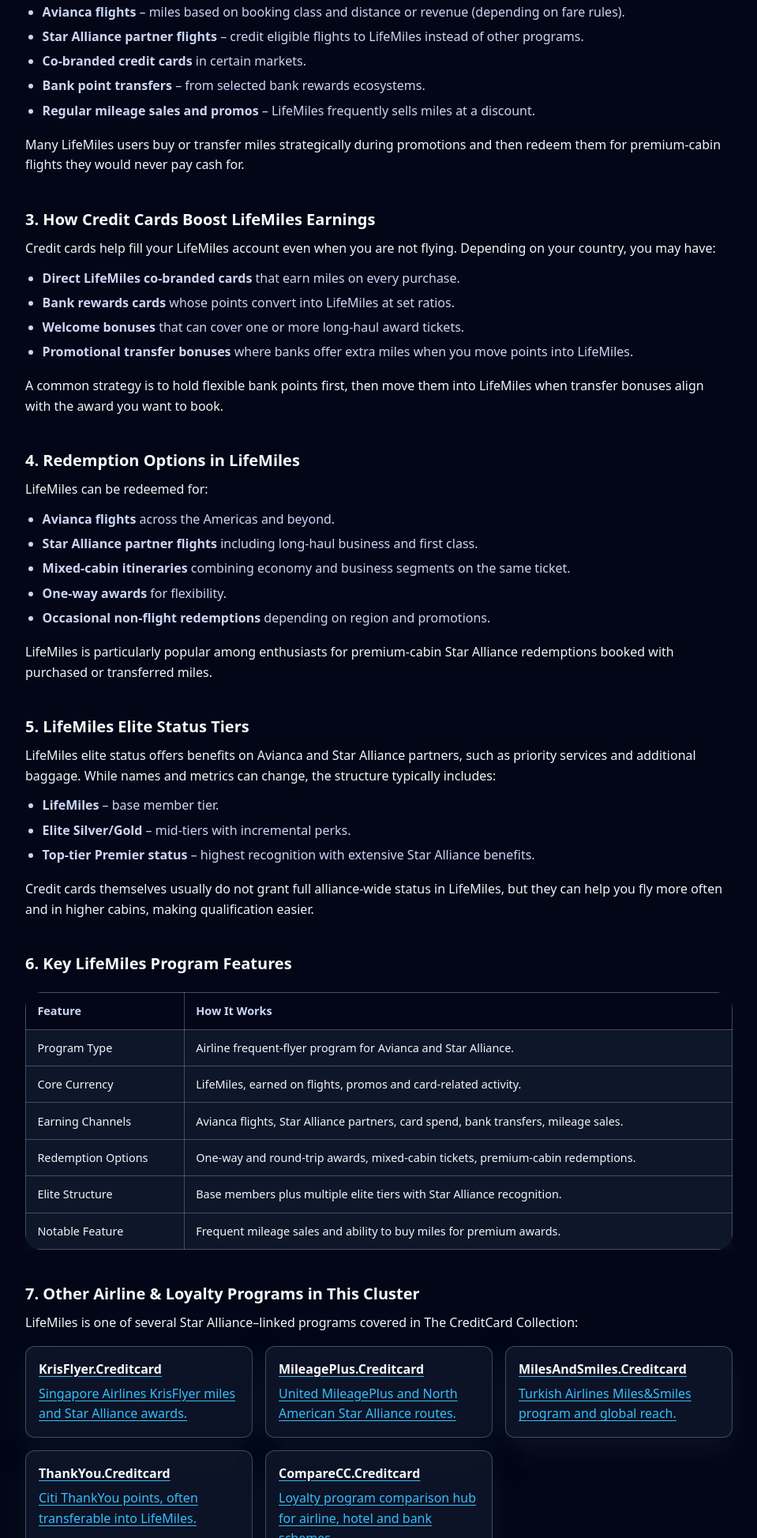
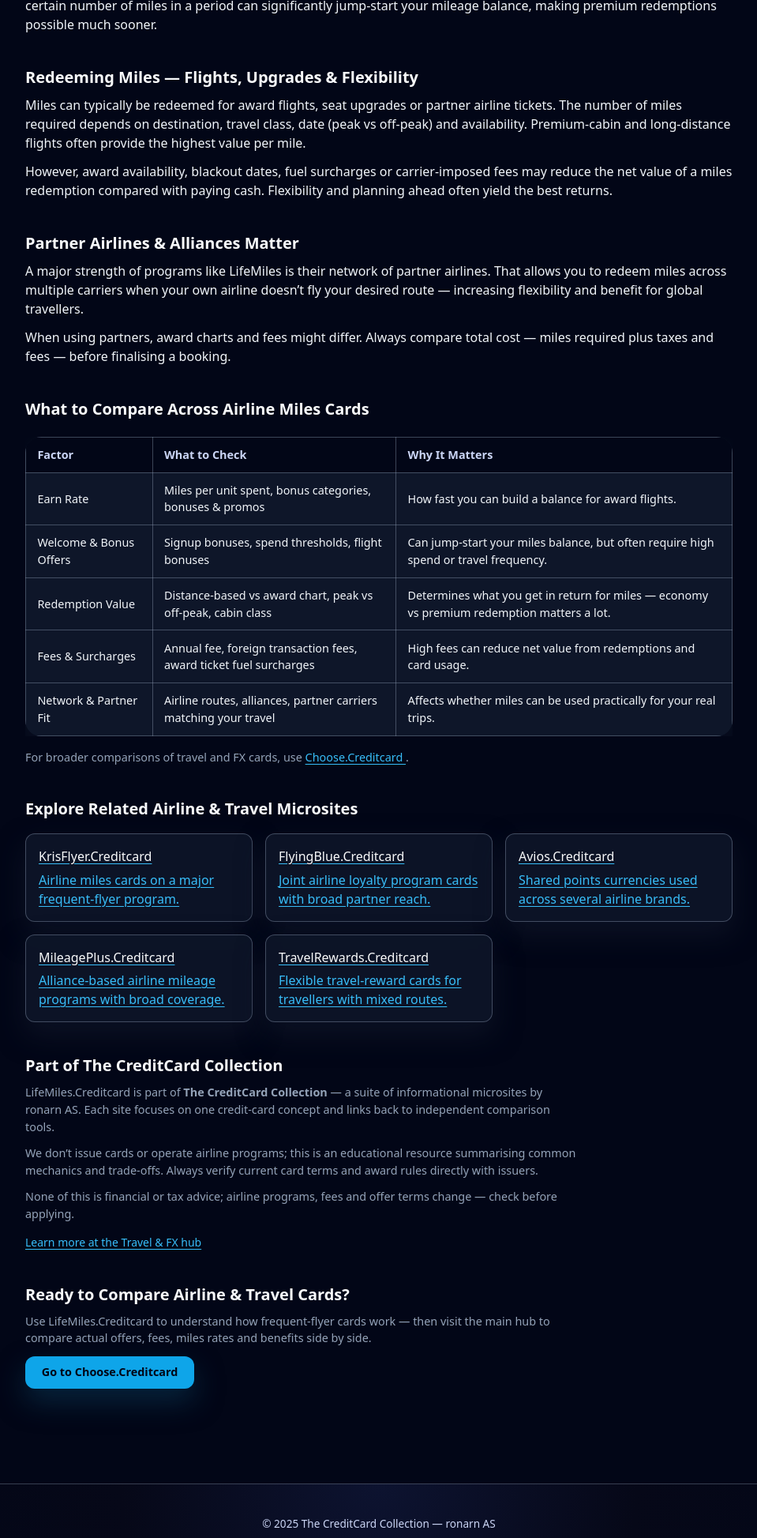
Before and after one commit to ChooseCreditCard/lifemiles.creditcard, a plain HTML site: page index.html in a window 1280 px wide. Shown: the part 853-2800 px from the top of the page at 79% size, without its empty margins (160-1119 px from the left). Drawn offline with nearby package versions, Linux system fonts and the light colour scheme.

Commit message:
Update index.html

```diff
--- a/index.html
+++ b/index.html
@@ -1,310 +1,228 @@
 <!DOCTYPE html>
 <html lang="en">
 <head>
-  <meta charset="UTF-8"/>
-  <meta name="viewport" content="width=device-width,initial-scale=1"/>
+  <meta charset="UTF-8" />
+  <meta name="viewport" content="width=device-width, initial-scale=1" />
 
-  <title>LifeMiles.Creditcard – LifeMiles Rewards & Credit Cards</title>
-  <meta name="description"
-        content="Neutral guide to Avianca LifeMiles: how miles are earned, redemptions, elite tiers and how credit cards and transfers help you earn more LifeMiles."/>
-  <meta name="robots" content="index,follow"/>
-  <link rel="canonical" href="https://lifemiles.creditcard/"/>
+  <title>LifeMiles.Creditcard – Airline Miles & Loyalty Cards Explained</title>
+  <meta name="description" content="How LifeMiles-style airline credit cards work: earning miles on spending and flights, partner airlines, redemptions, fees and what to evaluate before choosing a miles card." />
+  <meta name="robots" content="index,follow" />
+  <link rel="canonical" href="https://lifemiles.creditcard/" />
 
   <!-- Open Graph -->
-  <meta property="og:title" content="LifeMiles.Creditcard – LifeMiles Rewards & Credit Cards"/>
-  <meta property="og:description"
-        content="Understand Avianca LifeMiles: earning miles, mixed-cabin Star Alliance awards, promos and how credit cards and bank points accelerate your LifeMiles balance."/>
-  <meta property="og:type" content="website"/>
-  <meta property="og:url" content="https://lifemiles.creditcard/"/>
-  <meta property="og:image"
-        content="https://choose.creditcard/preview.png?utm_source=lifemiles.creditcard&utm_medium=referral&utm_campaign=og_image"/>
+  <meta property="og:title" content="LifeMiles.Creditcard – Airline Miles Cards & Programs Explained" />
+  <meta property="og:description" content="Independent overview of airline mileage credit cards using frequent-flyer miles — how you earn miles, redeem for flights or upgrades, partner networks, and value considerations." />
+  <meta property="og:type" content="website" />
+  <meta property="og:url" content="https://lifemiles.creditcard/" />
+  <meta property="og:image" content="https://choose.creditcard/preview.png?utm_source=lifemiles.creditcard&utm_medium=referral&utm_campaign=og_image" />
 
   <!-- Twitter -->
-  <meta name="twitter:card" content="summary_large_image"/>
-  <meta name="twitter:title" content="LifeMiles.Creditcard – LifeMiles Rewards & Credit Cards"/>
-  <meta name="twitter:description"
-        content="How Avianca LifeMiles work: earning, promos, redemptions and how credit cards and transfers can help you earn more miles."/>
-  <meta name="twitter:image"
-        content="https://choose.creditcard/preview.png?utm_source=lifemiles.creditcard&utm_medium=referral&utm_campaign=twitter_image"/>
+  <meta name="twitter:card" content="summary_large_image" />
+  <meta name="twitter:title" content="LifeMiles.Creditcard – Airline Loyalty & Miles Cards" />
+  <meta name="twitter:description" content="See how LifeMiles-style airline credit cards turn spending into miles, how award redemptions work, and when a frequent-flyer card is worth it." />
+  <meta name="twitter:image" content="https://choose.creditcard/preview.png?utm_source=lifemiles.creditcard&utm_medium=referral&utm_campaign=twitter_image" />
 
   <!-- GA4 -->
   <script async src="https://www.googletagmanager.com/gtag/js?id=G-64FE63JQ3H"></script>
   <script>
     window.dataLayer = window.dataLayer || [];
-    function gtag(){ dataLayer.push(arguments); }
-    gtag("js", new Date());
-    gtag("config", "G-64FE63JQ3H");
+    function gtag(){dataLayer.push(arguments);}
+    gtag('js', new Date());
+    gtag('config', 'G-64FE63JQ3H');
   </script>
 
-  <link rel="stylesheet" href="./styles.css"/>
+  <!-- Tailwind for styling -->
+  <script src="https://cdn.tailwindcss.com"></script>
+  <link rel="stylesheet" href="./styles.css" />
 </head>
-
 <body class="bg-slate-950 text-slate-100">
-
   <header class="site-header">
     <div class="nav-inner max-w-6xl">
-    <a class="brand"
-       href="https://choose.creditcard/?utm_source=lifemiles.creditcard&utm_medium=referral&utm_campaign=header_brand"
-       style="color:inherit;text-decoration:none;">
+      <div class="brand">
         <div class="cc-logo">CC</div>
         <div class="brand-text">
           <div class="brand-title">LifeMiles.Creditcard</div>
-        <div class="brand-subtitle">Avianca LifeMiles Program &amp; Cards</div>
+          <div class="brand-subtitle">Frequent-Flyer Miles & Credit Cards</div>
         </div>
-    </a>
-
-    <nav class="nav-links">
+      </div>
+      <nav class="nav-links" aria-label="Page navigation">
         <a href="#overview">Overview</a>
-      <a href="#earning">Earning</a>
-      <a href="#redeem">Redemptions</a>
-      <a href="#cards">Credit Cards</a>
+        <a href="#earning">How You Earn Miles</a>
+        <a href="#redeem">Redeeming Miles</a>
       </nav>
     </div>
   </header>
 
   <main class="cc-page">
-
     <!-- Breadcrumb -->
     <div class="cc-breadcrumb">
       <a href="https://choose.creditcard/?utm_source=lifemiles.creditcard&utm_medium=referral&utm_campaign=breadcrumb">Home</a>
-    &nbsp;›&nbsp;LifeMiles
+      &nbsp;›&nbsp;
+      LifeMiles.Creditcard
     </div>
 
     <!-- Hero -->
     <section class="hero">
-    <h1>Avianca LifeMiles: Star Alliance Awards &amp; Credit Cards</h1>
+      <div class="hero-content">
+        <h1>How LifeMiles-Style Airline Credit Cards Work</h1>
         <p class="hero-lead">
-      LifeMiles is the frequent-flyer program of Avianca and a popular way to book Star Alliance flights.
-      This guide explains how LifeMiles are earned, how redemptions and promos work, what elite tiers look like,
-      and how credit cards and bank transfers can rapidly grow your balance.
+          Frequent-flyer cards that earn miles like LifeMiles turn everyday spend and flights into travel currency. This page explains the earning mechanics, redemption options, partner networks and trade-offs you should know before applying.
         </p>
-    <a class="cta"
-       href="https://choose.creditcard/?utm_source=lifemiles.creditcard&utm_medium=referral&utm_campaign=hero_cta">
-      Best Cards for Earning LifeMiles
+        <a class="cta" href="https://choose.creditcard/travel/?utm_source=lifemiles.creditcard&utm_medium=referral&utm_campaign=hero_cta">
+          Compare airline & travel cards
         </a>
+      </div>
     </section>
 
-  <!-- 1. What the program is -->
+    <!-- Overview -->
     <section id="overview" class="section">
-    <h2>1. What the LifeMiles Program Is</h2>
-    <p>
-      LifeMiles is Avianca’s loyalty program and a full Star Alliance frequent-flyer scheme. It is known for
-      frequent mileage sales, one-way awards and the ability to mix cabins on a single itinerary.
-    </p>
-    <p>The core components are:</p>
-    <ul class="list">
-      <li><strong>LifeMiles</strong> – miles you earn and redeem for flights and upgrades.</li>
-      <li><strong>Elite status tiers</strong> – with benefits on Avianca and Star Alliance partners.</li>
-      <li><strong>Bank and card integrations</strong> – multiple banks allow transfers into LifeMiles.</li>
-    </ul>
+      <h2>What Is a Frequent-Flyer Miles Card?</h2>
+      <p>A frequent-flyer miles credit card is a card tied to one airline’s loyalty program. Instead of earning cashback, you collect airline miles — earned through both spending and flights — which can be redeemed for award tickets, upgrades or partner flights.</p>
+      <p>Frequent-flyer cards often provide the most value for travellers who fly regularly — especially on long-haul or premium-class flights. Their usefulness depends heavily on how the airline’s network and partners match your travel patterns.</p>
     </section>
 
-  <!-- 2. How miles are earned -->
+    <!-- Earning Mechanics -->
     <section id="earning" class="section">
-    <h2>2. How LifeMiles Are Earned</h2>
-    <p>You can earn LifeMiles via:</p>
-    <ul class="list">
-      <li><strong>Avianca flights</strong> – miles based on booking class and distance or revenue (depending on fare rules).</li>
-      <li><strong>Star Alliance partner flights</strong> – credit eligible flights to LifeMiles instead of other programs.</li>
-      <li><strong>Co-branded credit cards</strong> in certain markets.</li>
-      <li><strong>Bank point transfers</strong> – from selected bank rewards ecosystems.</li>
-      <li><strong>Regular mileage sales and promos</strong> – LifeMiles frequently sells miles at a discount.</li>
-    </ul>
-    <p>
-      Many LifeMiles users buy or transfer miles strategically during promotions and then redeem them for premium-cabin
-      flights they would never pay cash for.
-    </p>
+      <h2>How Spending and Flights Earn Miles</h2>
+      <p>Everyday spending on the card earns a base rate of miles; many cards also offer bonus miles in categories like travel, dining or foreign transactions. Flights booked with the airline or its partners also earn miles — sometimes enhanced when booking premium fare classes or during promotions.</p>
+      <p>Welcome bonuses or spend-based bonuses are common for mileage cards. Meeting a spend threshold or flying a certain number of miles in a period can significantly jump-start your mileage balance, making premium redemptions possible much sooner.</p>
     </section>
 
-  <!-- 3. How cards boost earnings -->
-  <section class="section">
-    <h2>3. How Credit Cards Boost LifeMiles Earnings</h2>
-    <p>
-      Credit cards help fill your LifeMiles account even when you are not flying. Depending on your country, you may have:
-    </p>
-    <ul class="list">
-      <li><strong>Direct LifeMiles co-branded cards</strong> that earn miles on every purchase.</li>
-      <li><strong>Bank rewards cards</strong> whose points convert into LifeMiles at set ratios.</li>
-      <li><strong>Welcome bonuses</strong> that can cover one or more long-haul award tickets.</li>
-      <li><strong>Promotional transfer bonuses</strong> where banks offer extra miles when you move points into LifeMiles.</li>
-    </ul>
-    <p>
-      A common strategy is to hold flexible bank points first, then move them into LifeMiles when transfer bonuses align
-      with the award you want to book.
-    </p>
+    <!-- Redeeming -->
+    <section id="redeem" class="section">
+      <h2>Redeeming Miles — Flights, Upgrades & Flexibility</h2>
+      <p>Miles can typically be redeemed for award flights, seat upgrades or partner airline tickets. The number of miles required depends on destination, travel class, date (peak vs off-peak) and availability. Premium-cabin and long-distance flights often provide the highest value per mile.</p>
+      <p>However, award availability, blackout dates, fuel surcharges or carrier-imposed fees may reduce the net value of a miles redemption compared with paying cash. Flexibility and planning ahead often yield the best returns.</p>
     </section>
 
-  <!-- 4. Redemption categories -->
-  <section id="redeem" class="section">
-    <h2>4. Redemption Options in LifeMiles</h2>
-    <p>LifeMiles can be redeemed for:</p>
-    <ul class="list">
-      <li><strong>Avianca flights</strong> across the Americas and beyond.</li>
-      <li><strong>Star Alliance partner flights</strong> including long-haul business and first class.</li>
-      <li><strong>Mixed-cabin itineraries</strong> combining economy and business segments on the same ticket.</li>
-      <li><strong>One-way awards</strong> for flexibility.</li>
-      <li><strong>Occasional non-flight redemptions</strong> depending on region and promotions.</li>
-    </ul>
-    <p>
-      LifeMiles is particularly popular among enthusiasts for premium-cabin Star Alliance redemptions booked with purchased
-      or transferred miles.
-    </p>
+    <!-- Partners & Network -->
+    <section class="section">
+      <h2>Partner Airlines & Alliances Matter</h2>
+      <p>A major strength of programs like LifeMiles is their network of partner airlines. That allows you to redeem miles across multiple carriers when your own airline doesn’t fly your desired route — increasing flexibility and benefit for global travellers.</p>
+      <p>When using partners, award charts and fees might differ. Always compare total cost — miles required plus taxes and fees — before finalising a booking.</p>
     </section>
 
-  <!-- 5. Elite tiers -->
+    <!-- Value & Suitability</section>
     <section class="section">
-    <h2>5. LifeMiles Elite Status Tiers</h2>
-    <p>
-      LifeMiles elite status offers benefits on Avianca and Star Alliance partners, such as priority services
-      and additional baggage. While names and metrics can change, the structure typically includes:
-    </p>
-    <ul class="list">
-      <li><strong>LifeMiles</strong> – base member tier.</li>
-      <li><strong>Elite Silver/Gold</strong> – mid-tiers with incremental perks.</li>
-      <li><strong>Top-tier Premier status</strong> – highest recognition with extensive Star Alliance benefits.</li>
-    </ul>
-    <p>
-      Credit cards themselves usually do not grant full alliance-wide status in LifeMiles, but they can help you
-      fly more often and in higher cabins, making qualification easier.
-    </p>
+      <h2>When a Miles Card Is Worth It — and When It’s Not</h2>
+      <p>If you fly regularly — especially on long-haul, international or premium-class flights — a frequent-flyer miles card can offer substantial value. Miles redemptions can pay off if used strategically and ahead of time.</p>
+      <p>On the other hand, if you rarely fly or mostly use low-cost carriers, a flexible travel-rewards card or cashback card can be more predictable. Frequent-flyer miles cards require matching habits to network reach to truly shine.</p>
     </section>
 
-  <!-- 6. Key Program Features table -->
+    <!-- Comparison Table -->
     <section class="section">
-    <h2>6. Key LifeMiles Program Features</h2>
+      <h2>What to Compare Across Airline Miles Cards</h2>
       <div class="table-wrap">
         <table class="table">
           <thead>
             <tr>
-          <th>Feature</th>
-          <th>How It Works</th>
+              <th>Factor</th>
+              <th>What to Check</th>
+              <th>Why It Matters</th>
             </tr>
           </thead>
           <tbody>
             <tr>
-          <td>Program Type</td>
-          <td>Airline frequent-flyer program for Avianca and Star Alliance.</td>
+              <td>Earn Rate</td>
+              <td>Miles per unit spent, bonus categories, bonuses & promos</td>
+              <td>How fast you can build a balance for award flights.</td>
             </tr>
             <tr>
-          <td>Core Currency</td>
-          <td>LifeMiles, earned on flights, promos and card-related activity.</td>
+              <td>Welcome & Bonus Offers</td>
+              <td>Signup bonuses, spend thresholds, flight bonuses</td>
+              <td>Can jump-start your miles balance, but often require high spend or travel frequency.</td>
+            </tr>
+            <td>Redemption Value</td>
+              <td>Distance-based vs award chart, peak vs off-peak, cabin class</td>
+              <td>Determines what you get in return for miles — economy vs premium redemption matters a lot.</td>
             </tr>
             <tr>
-          <td>Earning Channels</td>
-          <td>Avianca flights, Star Alliance partners, card spend, bank transfers, mileage sales.</td>
+              <td>Fees & Surcharges</td>
+              <td>Annual fee, foreign transaction fees, award ticket fuel surcharges</td>
+              <td>High fees can reduce net value from redemptions and card usage.</td>
             </tr>
             <tr>
-          <td>Redemption Options</td>
-          <td>One-way and round-trip awards, mixed-cabin tickets, premium-cabin redemptions.</td>
-        </tr>
-        <tr>
-          <td>Elite Structure</td>
-          <td>Base members plus multiple elite tiers with Star Alliance recognition.</td>
-        </tr>
-        <tr>
-          <td>Notable Feature</td>
-          <td>Frequent mileage sales and ability to buy miles for premium awards.</td>
+              <td>Network & Partner Fit</td>
+              <td>Airline routes, alliances, partner carriers matching your travel</td>
+              <td>Affects whether miles can be used practically for your real trips.</td>
             </tr>
           </tbody>
         </table>
       </div>
-  </section>
-
-  <!-- 7. Internal cluster links -->
-  <section id="cards" class="section">
-    <h2>7. Other Airline &amp; Loyalty Programs in This Cluster</h2>
-    <p>
-      LifeMiles is one of several Star Alliance–linked programs covered in The CreditCard Collection:
-    </p>
-
-    <div class="cluster-grid">
-      <a class="cluster-card"
-         href="https://krisflyer.creditcard/?utm_source=lifemiles.creditcard&utm_medium=referral&utm_campaign=cluster_krisflyer">
-        <h3>KrisFlyer.Creditcard</h3>
-        <p>Singapore Airlines KrisFlyer miles and Star Alliance awards.</p>
-      </a>
-
-      <a class="cluster-card"
-         href="https://mileageplus.creditcard/?utm_source=lifemiles.creditcard&utm_medium=referral&utm_campaign=cluster_mileageplus">
-        <h3>MileagePlus.Creditcard</h3>
-        <p>United MileagePlus and North American Star Alliance routes.</p>
-      </a>
-
-      <a class="cluster-card"
-         href="https://milesandsmiles.creditcard/?utm_source=lifemiles.creditcard&utm_medium=referral&utm_campaign=cluster_milesandsmiles">
-        <h3>MilesAndSmiles.Creditcard</h3>
-        <p>Turkish Airlines Miles&amp;Smiles program and global reach.</p>
-      </a>
-
-      <a class="cluster-card"
-         href="https://thankyou.creditcard/?utm_source=lifemiles.creditcard&utm_medium=referral&utm_campaign=cluster_thankyou">
-        <h3>ThankYou.Creditcard</h3>
-        <p>Citi ThankYou points, often transferable into LifeMiles.</p>
-      </a>
-
-      <a class="cluster-card"
-         href="https://comparecc.creditcard/?utm_source=lifemiles.creditcard&utm_medium=referral&utm_campaign=cluster_comparecc">
-        <h3>CompareCC.Creditcard</h3>
-        <p>Loyalty program comparison hub for airline, hotel and bank schemes.</p>
-      </a>
-    </div>
-  </section>
-
-  <!-- 8. CTA to Choose.Creditcard -->
-  <section class="section">
-    <h2>8. Best Cards for Earning LifeMiles</h2>
       <p class="small">
-      The ideal LifeMiles strategy depends on which banks you use, where you live and how often you fly with Star Alliance.
-    </p>
-    <p class="small">
-      For a neutral overview of travel and rewards credit cards — including transfer partners, welcome bonuses and fees —
-      start with the main comparison hub.
-    </p>
-    <a class="cta"
-       href="https://choose.creditcard/?utm_source=lifemiles.creditcard&utm_medium=referral&utm_campaign=bottom_cta">
-      Best Cards for Earning LifeMiles
-    </a>
-  </section>
-
-  <!-- Collection -->
-  <section class="section">
-    <h2>Part of The CreditCard Collection</h2>
-    <p class="small">
-      LifeMiles.Creditcard is part of <strong>The CreditCard Collection</strong>, a network of focused loyalty microsites
-      operated by ronarn AS.
-    </p>
-    <p class="small">
-      Each minisite explains one loyalty ecosystem in clear, neutral language so you can pair it with the right cards and routes.
-    </p>
-    <p class="small">
-      For detailed credit card comparisons, visit
-      <a href="https://choose.creditcard/?utm_source=lifemiles.creditcard&utm_medium=referral&utm_campaign=collection_section">
+        For broader comparisons of travel and FX cards, use
+        <a href="https://choose.creditcard/travel/?utm_source=lifemiles.creditcard&utm_medium=referral&utm_campaign=comparison_section">
           Choose.Creditcard
         </a>.
       </p>
     </section>
 
+    <!-- Cluster Links -->
+    <section class="section">
+      <h2>Explore Related Airline & Travel Microsites</h2>
+      <div class="cluster-grid">
+        <a class="cluster-card" href="https://krisflyer.creditcard/?utm_source=lifemiles.creditcard&utm_medium=referral&utm_campaign=cluster_krisflyer">
+          <h3>KrisFlyer.Creditcard</h3>
+          <p>Airline miles cards on a major frequent-flyer program.</p>
+        </a>
+        <a class="cluster-card" href="https://flyingblue.creditcard/?utm_source=lifemiles.creditcard&utm_medium=referral&utm_campaign=cluster_flyingblue">
+          <h3>FlyingBlue.Creditcard</h3>
+          <p>Joint airline loyalty program cards with broad partner reach.</p>
+        </a>
+        <a class="cluster-card" href="https://avios.creditcard/?utm_source=lifemiles.creditcard&utm_medium=referral&utm_campaign=cluster_avios">
+          <h3>Avios.Creditcard</h3>
+          <p>Shared points currencies used across several airline brands.</p>
+        </a>
+        <a class="cluster-card" href="https://mileageplus.creditcard/?utm_source=lifemiles.creditcard&utm_medium=referral&utm_campaign=cluster_mileageplus">
+          <h3>MileagePlus.Creditcard</h3>
+          <p>Alliance-based airline mileage programs with broad coverage.</p>
+        </a>
+        <a class="cluster-card" href="https://travelrewards.creditcard/?utm_source=lifemiles.creditcard&utm_medium=referral&utm_campaign=cluster_travelrewards">
+          <h3>TravelRewards.Creditcard</h3>
+          <p>Flexible travel-reward cards for travellers with mixed routes.</p>
+        </a>
+      </div>
+    </section>
+
+    <!-- Collection Section -->
+    <section class="section">
+      <h2>Part of The CreditCard Collection</h2>
+      <p class="small">
+        LifeMiles.Creditcard is part of <strong>The CreditCard Collection</strong> — a suite of informational microsites by ronarn AS. Each site focuses on one credit-card concept and links back to independent comparison tools.
+      </p>
+      <p class="small">
+        We don’t issue cards or operate airline programs; this is an educational resource summarising common mechanics and trade-offs. Always verify current card terms and award rules directly with issuers.
+      </p>
+      <p class="small">
+        None of this is financial or tax advice; airline programs, fees and offer terms change — check before applying.
+      </p>
+
+      <!-- HUB SNIPPET – Travel & FX hub -->
+      <div class="hub-link">
+        <a href="https://choose.creditcard/travel/?utm_source=lifemiles.creditcard&utm_medium=referral&utm_campaign=minisite_to_hub"
+           class="text-sm text-slate-600 hover:text-slate-900">
+          Learn more at the Travel &amp; FX hub
+        </a>
+      </div>
+    </section>
+
+    <!-- CTA -->
+    <section class="section">
+      <h2>Ready to Compare Airline & Travel Cards?</h2>
+      <p class="small">
+        Use LifeMiles.Creditcard to understand how frequent-flyer cards work — then visit the main hub to compare actual offers, fees, miles rates and benefits side by side.
+      </p>
+      <a class="cta" href="https://choose.creditcard/travel/?utm_source=lifemiles.creditcard&utm_medium=referral&utm_campaign=bottom_cta">
+        Go to Choose.Creditcard
+      </a>
+    </section>
   </main>
 
   <footer class="mini-footer">
     <p class="mini-footer-main">© 2025 The CreditCard Collection — ronarn AS</p>
-
     <p class="mini-footer-contact">
       Contact: <a href="mailto:support@cc.creditcard">support@cc.creditcard</a>
     </p>
-
-  <nav class="mini-footer-legal">
-    <a href="https://privacy.creditcard" target="_blank" rel="noopener">Privacy</a> ·
-    <a href="https://terms.creditcard" target="_blank" rel="noopener">Terms</a> ·
-    <a href="https://disclaimer.creditcard" target="_blank" rel="noopener">Disclaimer</a> ·
-    <a href="https://disclosure.creditcard" target="_blank" rel="noopener">Affiliate Disclosure</a> ·
-    <a href="https://policies.creditcard" target="_blank" rel="noopener">Policies</a>
-  </nav>
-
-  <p class="mini-footer-note">
-    Independent information — not financial advice. Always verify issuer terms.
-  </p>
   </footer>
-
 </body>
 </html>
```
Lines whose indentation alone changed are shown as unchanged.
